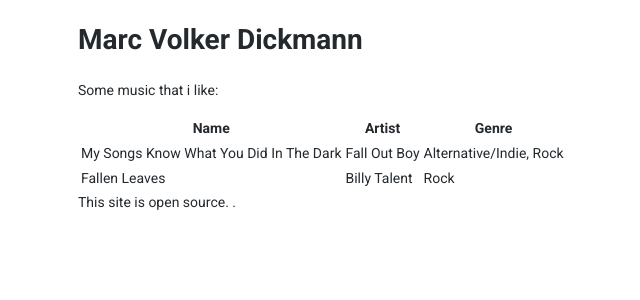
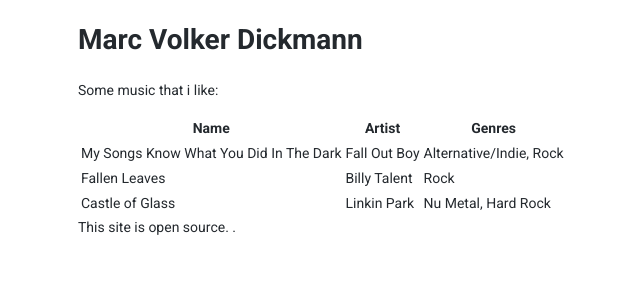
Before and after one commit to marc-q/fmtone, a Jekyll site: the page built from music.md, in a window 1280 px wide. Shown: the top 300 px of the page, without its empty margins (70-710 px from the left). Built offline with Jekyll 4.4.1, drawn with Linux system fonts in a browser that asks for light colours.

Commit message:
Add Castle of Glass

```diff
--- a/music.md
+++ b/music.md
@@ -5,7 +5,8 @@
 
 Some music that i like:
 
-| Name | Artist | Genre |
-| ---- | ------ | ----- |
+| Name | Artist | Genres |
+| ---- | ------ | ------ |
 | My Songs Know What You Did In The Dark | Fall Out Boy | Alternative/Indie, Rock |
 | Fallen Leaves | Billy Talent | Rock |
+| Castle of Glass | Linkin Park | Nu Metal, Hard Rock |
```
